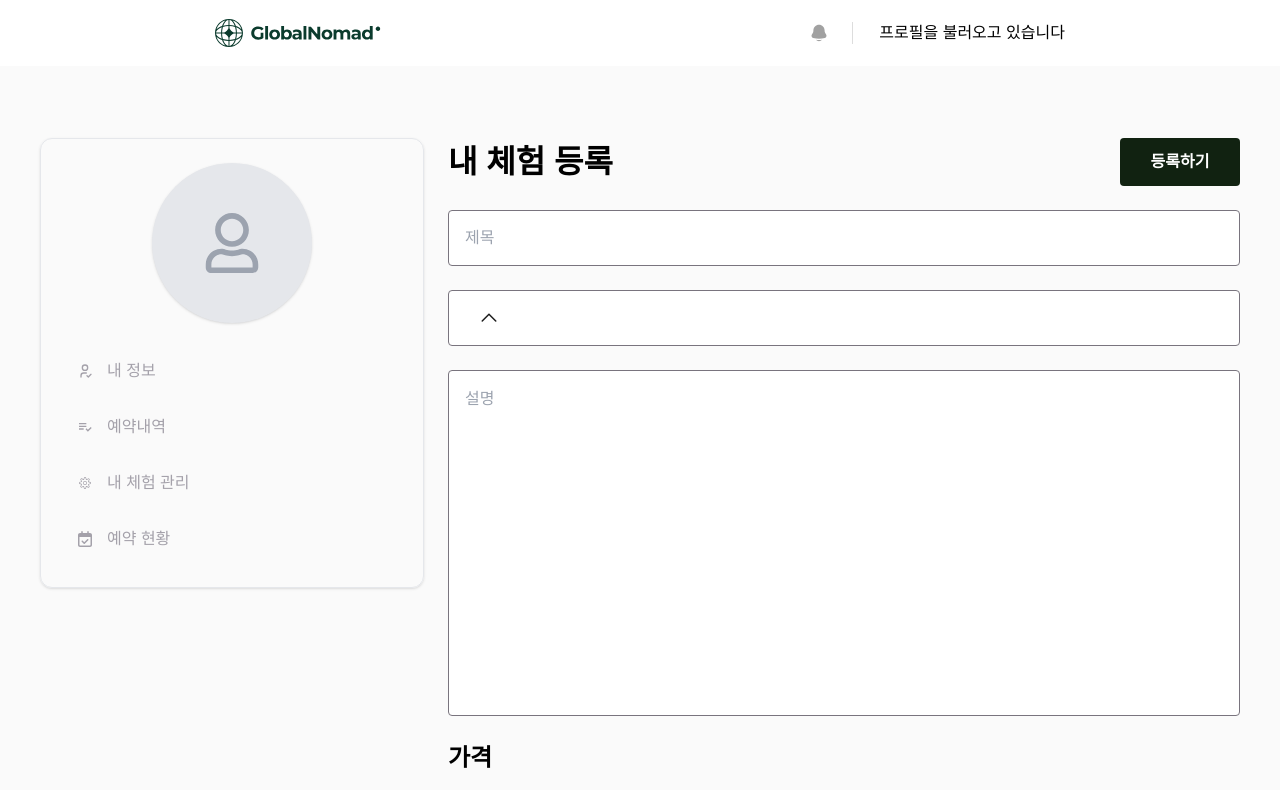
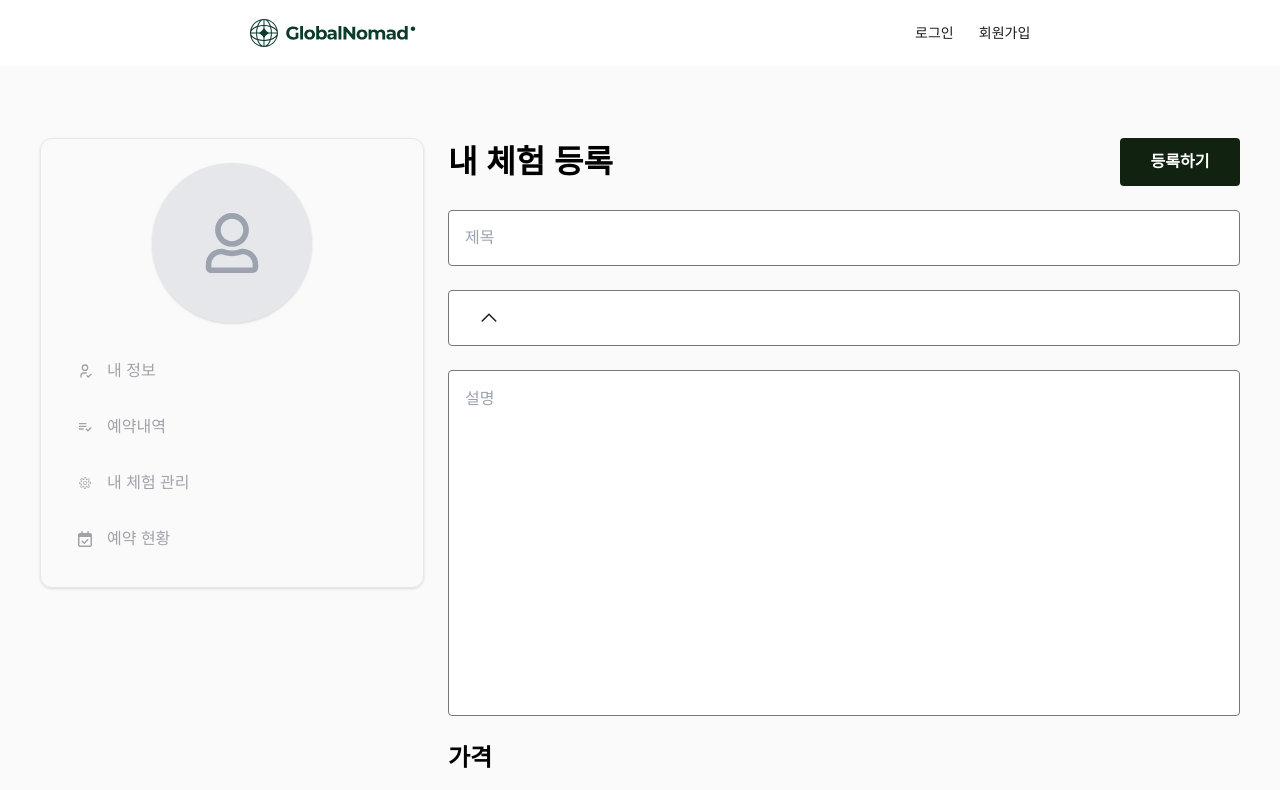
Before and after one commit to LeeSG98/GlobalNomad, a Next.js app: page /registeractivity in a window 1280 px wide. Shown: the top 790 px of the page. Built offline with nearby package versions, Linux system fonts and the light colour scheme; no server answers; a web font is replaced by a local one.

Commit message:
Refactor: 로그인 유무로만 보이게 수정

```diff
--- a/src/components/header/header.tsx
+++ b/src/components/header/header.tsx
@@ -1,3 +1,50 @@
+// import Link from "next/link";
+// import { useRouter } from "next/router";
+// import HeaderProfile from "./headerProfile";
+// import { useAuth } from "@/contexts/AuthContext";
+// import Notification from "./Notification";
+
+// const Header = () => {
+//   const router = useRouter();
+//   const { isLoggedIn } = useAuth();
+
+//   return (
+//     <div className="flex items-center justify-around py-[19px] md:justify-between md:px-[24px]">
+//       <Link href="/">
+//         <img
+//           className="cursor-pointer"
+//           src="/image/header_logo.svg"
+//           alt="logo_small_icon"
+//         />
+//       </Link>
+//       {router.pathname === "/" ? ( // 이러면 관리하기 어려움, 로그인 유무만 해서 바꾸기
+//         isLoggedIn ? (
+//           <div className="relative flex items-center gap-[25px] sm:gap-[12px]">
+//             <Notification />
+//             <img src="/image/header_bar.svg" alt="header_bar_icon" />
+//             <HeaderProfile />
+//           </div>
+//         ) : (
+//           <div className="flex gap-[25px] text-[14px] font-medium text-[#1B1B1B]">
+//             <Link href="/signin">로그인</Link>
+//             <Link href="/signup">회원가입</Link>
+//           </div>
+//         )
+//       ) : (
+//         <div className="relative flex items-center gap-[25px] sm:gap-[12px]">
+//           <Notification />
+//           <img src="/image/header_bar.svg" alt="header_bar_icon" />
+//           <HeaderProfile />
+//         </div>
+//       )}
+//     </div>
+//   );
+// };
+
+// export default Header;
+
+// // 헤더 컴포넌트 적용할 부분
+
 import Link from "next/link";
 import { useRouter } from "next/router";
 import HeaderProfile from "./headerProfile";
@@ -17,24 +64,16 @@ const Header = () => {
           alt="logo_small_icon"
         />
       </Link>
-      {router.pathname === "/" ? (
-        isLoggedIn ? (
-          <div className="relative flex items-center gap-[25px] sm:gap-[12px]">
-            <Notification />
-            <img src="/image/header_bar.svg" alt="header_bar_icon" />
-            <HeaderProfile />
-          </div>
-        ) : (
-          <div className="flex gap-[25px] text-[14px] font-medium text-[#1B1B1B]">
-            <Link href="/signin">로그인</Link>
-            <Link href="/signup">회원가입</Link>
-          </div>
-        )
-      ) : (
+      {isLoggedIn ? (
         <div className="relative flex items-center gap-[25px] sm:gap-[12px]">
           <Notification />
           <img src="/image/header_bar.svg" alt="header_bar_icon" />
           <HeaderProfile />
+        </div>
+      ) : (
+        <div className="flex gap-[25px] text-[14px] font-medium text-[#1B1B1B]">
+          <Link href="/signin">로그인</Link>
+          <Link href="/signup">회원가입</Link>
         </div>
       )}
     </div>
--- a/src/components/header/headerProfile.tsx
+++ b/src/components/header/headerProfile.tsx
@@ -31,11 +31,6 @@ const HeaderProfile = () => {
   }
 
   return (
-    // <div className="flex items-center gap-[10px]">
-    //   <HeaderProfileImage
-    //     nickname={data.nickname}
-    //     profileImageUrl={data.profileImageUrl}
-    //   />
     <div
       className="relative flex cursor-pointer items-center gap-[10px]"
       onClick={toggleDropdown}
```
